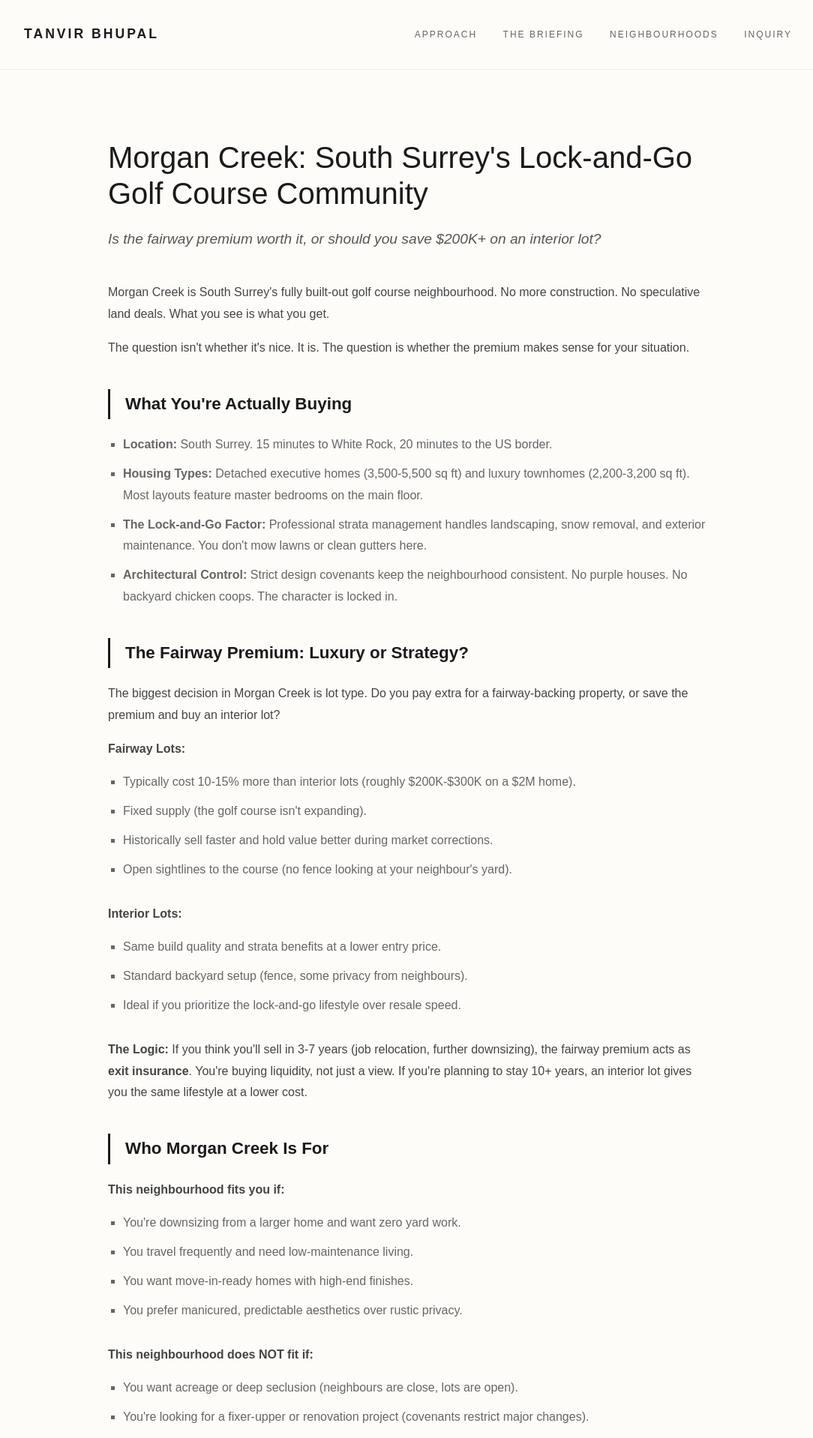
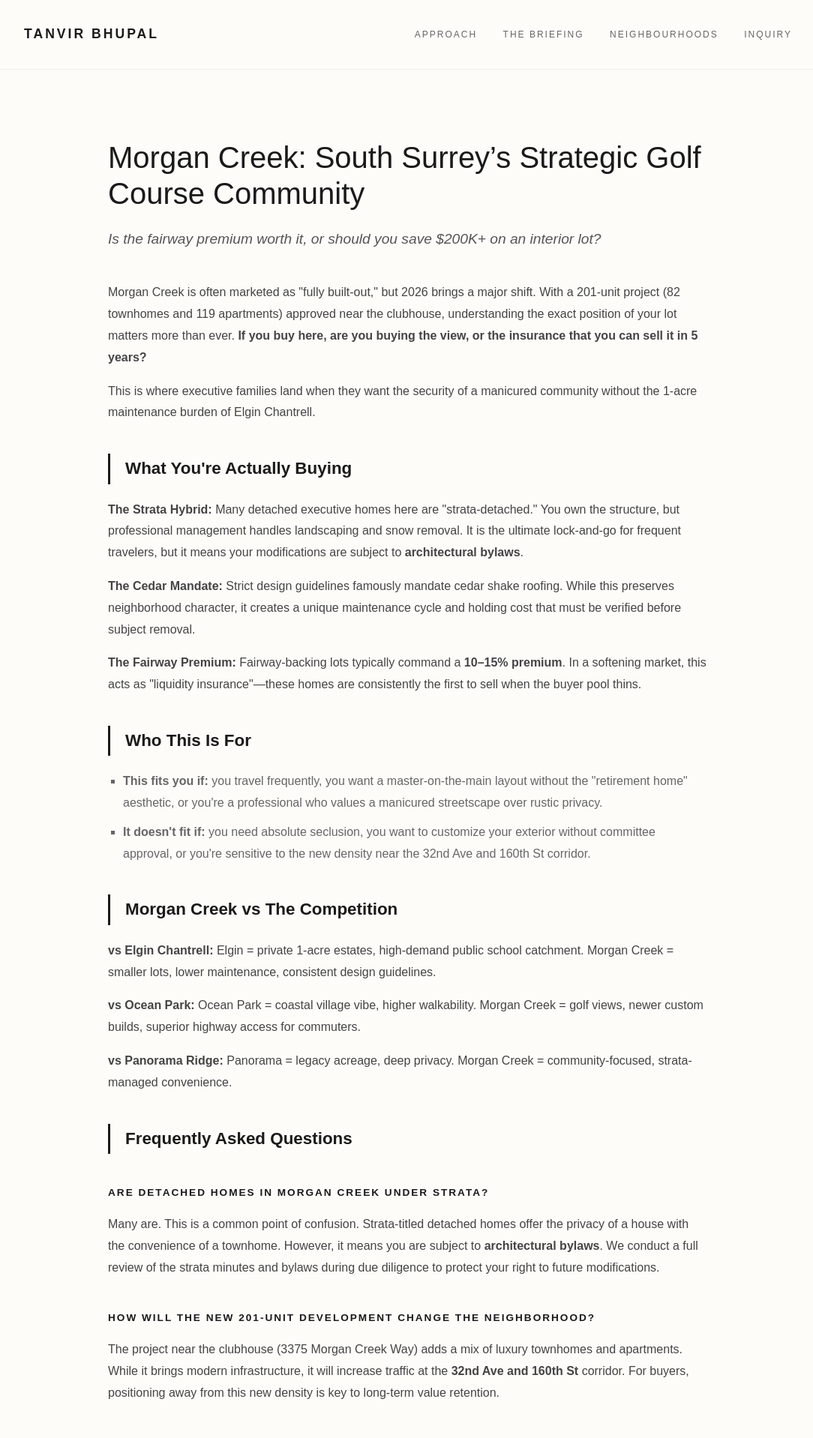
Before and after one commit to gvancouverhomes/tanvirbhupal-site, a Jekyll site: the page built from neighbourhoods/morgan-creek.md, in a window 1280 px wide. Shown: the top 1918 px of the page at 75% size, without its empty margins (96-1180 px from the left). Built offline with Jekyll 4.4.1, drawn with Linux system fonts in a browser that asks for light colours; some of the changed text lies outside the part shown.

Commit message:
feat: deploy fact-checked Morgan Creek strategy with density alerts and risk-first flow

```diff
--- a/neighbourhoods/morgan-creek.md
+++ b/neighbourhoods/morgan-creek.md
@@ -1,7 +1,7 @@
 ---
 layout: default
 title: Morgan Creek Real Estate Strategy | The Lock-and-Go Premium
-description: Strategic analysis of Morgan Creek’s golf course lifestyle, executive pricing, and the stable asset moat of a fully built-out community.
+description: Strategic analysis of Morgan Creek’s golf course lifestyle, strata-detached nuances, and the impact of the 200-unit clubhouse density project.
 permalink: /neighbourhoods/morgan-creek/
 ---
 
@@ -11,9 +11,17 @@ permalink: /neighbourhoods/morgan-creek/
   .intel-header { font-size: 2.5rem; font-weight: normal; color: var(--dark); margin-bottom: 20px; line-height: 1.2; }
   .intel-sub { font-size: 1.2rem; color: var(--mid); margin-bottom: 40px; font-style: italic; }
   .section-title { font-size: 1.4rem; color: var(--dark); margin-top: 40px; border-left: 3px solid var(--dark); padding-left: 20px; margin-bottom: 20px; }
+  .metric-label { text-transform: uppercase; font-size: 0.85rem; letter-spacing: 2px; color: var(--dark); margin-top: 40px; margin-bottom: 15px; font-weight: bold; }
   .metric-list { padding-left: 20px; list-style-type: square; color: var(--light); margin-bottom: 30px; }
   .metric-list li { margin-bottom: 10px; }
+  .audit-card { margin-top: 60px; padding: 40px; background: #fdfcf9; border: 1px solid var(--border); display: grid; grid-template-columns: 1fr auto; grid-template-areas: "header action" "body body"; gap: 20px 40px; align-items: center; }
+  .audit-title { grid-area: header; margin: 0; font-weight: bold; color: var(--dark); font-size: 1.1rem; }
+  .audit-action { grid-area: action; }
+  .audit-body { grid-area: body; }
+  .audit-text { font-size: 0.95rem; color: #444; margin-bottom: 1.5rem; max-width: 650px; line-height: 1.6; }
+  .audit-btn { display: inline-block; padding: 14px 28px; background: var(--dark); color: #fff !important; text-decoration: none; font-size: 0.8rem; font-weight: bold; letter-spacing: 1px; transition: background 0.2s ease; border: 1px solid var(--dark); white-space: nowrap; }
 
+  /* Navigation Grid Styles */
   .nav-section { padding: 80px 20px; border-top: 1px solid var(--border); background: var(--bg-alt); margin-top: 80px; }
   .nav-section-title { font-size: 0.75rem; text-transform: uppercase; letter-spacing: 3px; color: var(--meta); margin-bottom: 40px; text-align: center; }
   .nav-grid { display: grid; grid-template-columns: repeat(auto-fit, minmax(200px, 1fr)); gap: 20px; max-width: 1100px; margin: 0 auto; }
@@ -21,13 +29,6 @@ permalink: /neighbourhoods/morgan-creek/
   .nav-card:hover { border-color: var(--dark); }
   .nav-tag { display: block; font-size: 0.6rem; color: var(--meta); text-transform: uppercase; letter-spacing: 1px; margin-bottom: 8px; }
   .nav-name { display: block; font-size: 1rem; color: var(--dark); font-weight: bold; }
-
-  .audit-card { margin-top: 60px; padding: 40px; background: #fdfcf9; border: 1px solid var(--border); display: grid; grid-template-columns: 1fr auto; grid-template-areas: "header action" "body body"; gap: 20px 40px; align-items: center; }
-  .audit-title { grid-area: header; margin: 0; font-weight: bold; color: var(--dark); font-size: 1.1rem; }
-  .audit-action { grid-area: action; }
-  .audit-body { grid-area: body; }
-  .audit-text { font-size: 0.95rem; color: #444; margin-bottom: 1.5rem; max-width: 650px; line-height: 1.6; }
-  .audit-btn { display: inline-block; padding: 14px 28px; background: var(--dark); color: #fff !important; text-decoration: none; font-size: 0.8rem; font-weight: bold; letter-spacing: 1px; transition: background 0.2s ease; border: 1px solid var(--dark); white-space: nowrap; }
 
   @media (max-width: 768px) {
     .intel-container { padding: 40px 15px; }
@@ -40,68 +41,74 @@ permalink: /neighbourhoods/morgan-creek/
 
 <article class="intel-container">
   <header>
-    <h1 class="intel-header">Morgan Creek: South Surrey's Lock-and-Go Golf Course Community</h1>
+    <h1 class="intel-header">Morgan Creek: South Surrey’s Strategic Golf Course Community</h1>
     <p class="intel-sub">Is the fairway premium worth it, or should you save $200K+ on an interior lot?</p>
   </header>
 
   <section>
-    <p>Morgan Creek is South Surrey's fully built-out golf course neighbourhood. No more construction. No speculative land deals. What you see is what you get.</p>
-    <p>The question isn't whether it's nice. It is. The question is whether the premium makes sense for your situation.</p>
+    <p>Morgan Creek is often marketed as "fully built-out," but 2026 brings a major shift. With a 201-unit project (82 townhomes and 119 apartments) approved near the clubhouse, understanding the exact position of your lot matters more than ever. <strong>If you buy here, are you buying the view, or the insurance that you can sell it in 5 years?</strong></p>
+
+    <p>This is where executive families land when they want the security of a manicured community without the 1-acre maintenance burden of Elgin Chantrell.</p>
 
     <h2 class="section-title">What You're Actually Buying</h2>
+    <p><strong>The Strata Hybrid:</strong> Many detached executive homes here are "strata-detached." You own the structure, but professional management handles landscaping and snow removal. It is the ultimate lock-and-go for frequent travelers, but it means your modifications are subject to <strong>architectural bylaws</strong>.</p>
+    <p><strong>The Cedar Mandate:</strong> Strict design guidelines famously mandate cedar shake roofing. While this preserves neighborhood character, it creates a unique maintenance cycle and holding cost that must be verified before subject removal.</p>
+    <p><strong>The Fairway Premium:</strong> Fairway-backing lots typically command a <strong>10–15% premium</strong>. In a softening market, this acts as "liquidity insurance"—these homes are consistently the first to sell when the buyer pool thins.</p>
+
+    <h2 class="section-title">Who This Is For</h2>
     <ul class="metric-list">
-        <li><strong>Location:</strong> South Surrey. 15 minutes to White Rock, 20 minutes to the US border.</li>
-        <li><strong>Housing Types:</strong> Detached executive homes (3,500-5,500 sq ft) and luxury townhomes (2,200-3,200 sq ft). Most layouts feature master bedrooms on the main floor.</li>
-        <li><strong>The Lock-and-Go Factor:</strong> Professional strata management handles landscaping, snow removal, and exterior maintenance. You don't mow lawns or clean gutters here.</li>
-        <li><strong>Architectural Control:</strong> Strict design covenants keep the neighbourhood consistent. No purple houses. No backyard chicken coops. The character is locked in.</li>
+      <li><strong>This fits you if:</strong> you travel frequently, you want a master-on-the-main layout without the "retirement home" aesthetic, or you're a professional who values a manicured streetscape over rustic privacy.</li>
+      <li><strong>It doesn't fit if:</strong> you need absolute seclusion, you want to customize your exterior without committee approval, or you're sensitive to the new density near the 32nd Ave and 160th St corridor.</li>
     </ul>
 
-    <h2 class="section-title">The Fairway Premium: Luxury or Strategy?</h2>
-    <p>The biggest decision in Morgan Creek is lot type. Do you pay extra for a fairway-backing property, or save the premium and buy an interior lot?</p>
+    <h2 class="section-title">Morgan Creek vs The Competition</h2>
+    <p><strong>vs Elgin Chantrell:</strong> Elgin = private 1-acre estates, high-demand public school catchment. Morgan Creek = smaller lots, lower maintenance, consistent design guidelines.</p>
+    <p><strong>vs Ocean Park:</strong> Ocean Park = coastal village vibe, higher walkability. Morgan Creek = golf views, newer custom builds, superior highway access for commuters.</p>
+    <p><strong>vs Panorama Ridge:</strong> Panorama = legacy acreage, deep privacy. Morgan Creek = community-focused, strata-managed convenience.</p>
 
-    <p><strong>Fairway Lots:</strong></p>
-    <ul class="metric-list">
-        <li>Typically cost 10-15% more than interior lots (roughly $200K-$300K on a $2M home).</li>
-        <li>Fixed supply (the golf course isn't expanding).</li>
-        <li>Historically sell faster and hold value better during market corrections.</li>
-        <li>Open sightlines to the course (no fence looking at your neighbour's yard).</li>
-    </ul>
+    <script type="application/ld+json">
+    {
+      "@context": "https://schema.org",
+      "@type": "FAQPage",
+      "mainEntity": [
+        {
+          "@type": "Question",
+          "name": "Are detached homes in Morgan Creek under strata?",
+          "acceptedAnswer": {
+            "@type": "Answer",
+            "text": "Many detached executive homes in Morgan Creek are strata-titled. This provides professional landscaping and exterior consistency, but it also means owners must follow strict architectural bylaws, such as the mandate for cedar shake roofing. We verify the specific title for every property to ensure the maintenance structure aligns with your lifestyle."
+          }
+        },
+        {
+          "@type": "Question",
+          "name": "How does the new townhouse development impact property values?",
+          "acceptedAnswer": {
+            "@type": "Answer",
+            "text": "The 2026 approval of a 201-unit project near the clubhouse has introduced a new density tier. While this increases local traffic at 32nd Ave, it also validates Morgan Creek as the premier hub for downsizers who want to stay in the community. Strategic buyers are prioritizing fairway-backing lots that are shielded from this new density."
+          }
+        },
+        {
+          "@type": "Question",
+          "name": "Is a fairway-backing lot a better investment than an interior lot?",
+          "acceptedAnswer": {
+            "@type": "Answer",
+            "text": "Historically, fairway lots command a 10-15% price premium. While the entry cost is higher, they benefit from a 'fixed supply.' This creates a defensive price floor and results in faster resale velocity compared to interior lots during balanced or buyer-favoured markets."
+          }
+        }
+      ]
+    }
+    </script>
 
-    <p><strong>Interior Lots:</strong></p>
-    <ul class="metric-list">
-        <li>Same build quality and strata benefits at a lower entry price.</li>
-        <li>Standard backyard setup (fence, some privacy from neighbours).</li>
-        <li>Ideal if you prioritize the lock-and-go lifestyle over resale speed.</li>
-    </ul>
+    <h2 class="section-title">Frequently Asked Questions</h2>
 
-    <p><strong>The Logic:</strong> If you think you'll sell in 3-7 years (job relocation, further downsizing), the fairway premium acts as <strong>exit insurance</strong>. You're buying liquidity, not just a view. If you're planning to stay 10+ years, an interior lot gives you the same lifestyle at a lower cost.</p>
+    <h3 class="metric-label">Are detached homes in Morgan Creek under strata?</h3>
+    <p>Many are. This is a common point of confusion. Strata-titled detached homes offer the privacy of a house with the convenience of a townhome. However, it means you are subject to <strong>architectural bylaws</strong>. We conduct a full review of the strata minutes and bylaws during due diligence to protect your right to future modifications.</p>
 
-    <h2 class="section-title">Who Morgan Creek Is For</h2>
-    <p><strong>This neighbourhood fits you if:</strong></p>
-    <ul class="metric-list">
-        <li>You're downsizing from a larger home and want zero yard work.</li>
-        <li>You travel frequently and need low-maintenance living.</li>
-        <li>You want move-in-ready homes with high-end finishes.</li>
-        <li>You prefer manicured, predictable aesthetics over rustic privacy.</li>
-    </ul>
+    <h3 class="metric-label">How will the new 201-unit development change the neighborhood?</h3>
+    <p>The project near the clubhouse (3375 Morgan Creek Way) adds a mix of luxury townhomes and apartments. While it brings modern infrastructure, it will increase traffic at the <strong>32nd Ave and 160th St</strong> corridor. For buyers, positioning away from this new density is key to long-term value retention.</p>
 
-    <p><strong>This neighbourhood does NOT fit if:</strong></p>
-    <ul class="metric-list">
-        <li>You want acreage or deep seclusion (neighbours are close, lots are open).</li>
-        <li>You're looking for a fixer-upper or renovation project (covenants restrict major changes).</li>
-        <li>You need coastal proximity (you're inland, no ocean views or beach walks).</li>
-    </ul>
-
-    <h2 class="section-title">Morgan Creek vs the Alternatives</h2>
-    <ul class="metric-list">
-        <li><strong>vs Elgin Chantrell:</strong> Elgin = larger estate lots (1+ acre), more privacy. Morgan Creek = smaller lots, less maintenance, faster resale.</li>
-        <li><strong>vs Ocean Park:</strong> Ocean Park = beach village lifestyle, walkable cafes. Morgan Creek = golf views, newer builds, inland location.</li>
-        <li><strong>vs Panorama Ridge:</strong> Panorama = acreage, total privacy. Morgan Creek = community feel, strata management.</li>
-    </ul>
-
-    <h2 class="section-title">The Resale Reality</h2>
-    <p>Morgan Creek properties hold value because the neighbourhood is fully mature. No more surprise developments. No infrastructure changes. The character is set.</p>
-    <p>Fairway-backing properties have historically maintained their premium (10-15%) even during market corrections. Why? <strong>Fixed supply + consistent demand = price stability</strong>. Interior lots sell too, just not as fast. If your timeline is flexible, they're a solid choice.</p>
+    <h3 class="metric-label">Is the fairway premium worth the investment?</h3>
+    <p>Yes, if you value <strong>exit speed</strong>. Fairway lots are a finite resource. Because families relocating to South Surrey often search specifically for "golf course views," these properties remain liquid even when the broader market slows down. It is a strategic play for buyers with a 5-year timeline.</p>
 
   </section>
 
@@ -112,7 +119,7 @@ permalink: /neighbourhoods/morgan-creek/
     </div>
     <div class="audit-body">
       <p class="audit-text">
-        Morgan Creek's golf-course estates and luxury low-maintenance villas make it South Surrey's go-to market for buyers who want less upkeep without compromising on quality. If you're thinking about buying, selling, or just want to understand what your property is worth, let's talk.
+        Morgan Creek’s golf-course estates and luxury low-maintenance villas are South Surrey’s go-to for buyers who want less upkeep without compromising on prestige. If you're thinking about buying, selling, or just want to understand what your property is worth in today's market, let's talk.
       </p>
       <p class="audit-text" style="font-size: 0.85rem; color: var(--mid);">
         No pitch. Just straight answers. tanvir@tanvirbhupal.com | 604-897-7826
```
